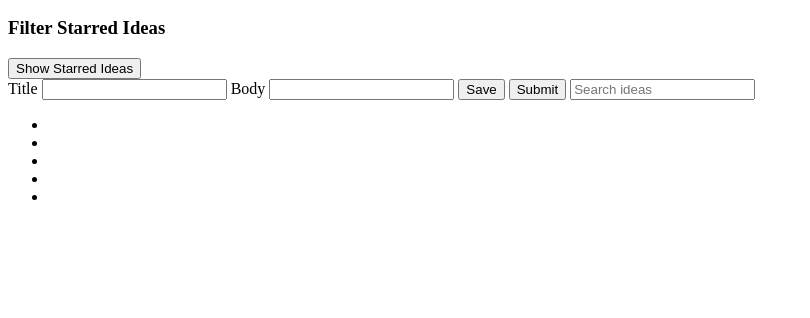
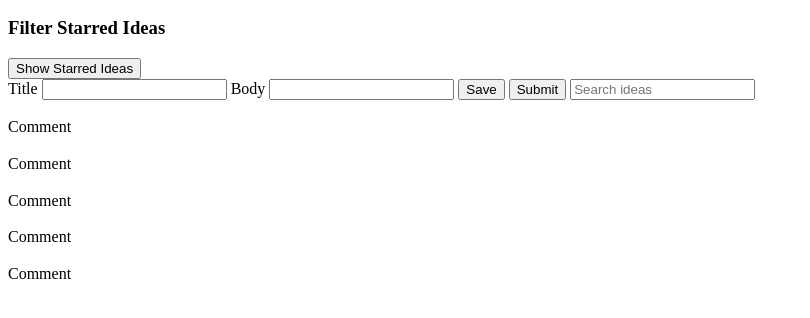
Before and after one commit to chalstead16/ideabox, a plain HTML site: page index.html in a window 1280 px wide. Shown: the part 50-368 px from the top of the page, without its empty margins (0-810 px from the left). Drawn offline with Linux system fonts and the light colour scheme.

Commit message:
Add idea cards

```diff
--- a/index.html
+++ b/index.html
@@ -21,13 +21,56 @@
     <input type='search' name='search-ideas' placeholder="Search ideas">
   </section>
   <section>
-    <ul>
-      <li></li>
-      <li></li>
-      <li></li>
-      <li></li>
-      <li></li>
-    </ul>
+    <article>
+      <section class="card-top"></section>
+      <section class="card-body">
+        <h3></h3>
+        <p></p>
+      </section>
+      <section class="card-bottom">
+        <p>Comment</p>
+      </section>
+    </article>
+    <article>
+      <section class="card-top"></section>
+      <section class="card-body">
+        <h3></h3>
+        <p></p>
+      </section>
+      <section class="card-bottom">
+        <p>Comment</p>
+      </section>
+    </article>
+    <article>
+      <section class="card-top"></section>
+      <section class="card-body">
+        <h3></h3>
+        <p></p>
+      </section>
+      <section class="card-bottom">
+        <p>Comment</p>
+      </section>
+    </article>
+    <article>
+      <section class="card-top"></section>
+      <section class="card-body">
+        <h3></h3>
+        <p></p>
+      </section>
+      <section class="card-bottom">
+        <p>Comment</p>
+      </section>
+    </article>
+    <article>
+      <section class="card-top"></section>
+      <section class="card-body">
+        <h3></h3>
+        <p></p>
+      </section>
+      <section class="card-bottom">
+        <p>Comment</p>
+      </section>
+    </article>
   </section>
   <script type='text/javascript' src="Idea.js"></script>
   <script type='text/javascript' src='main.js'></script>
```
